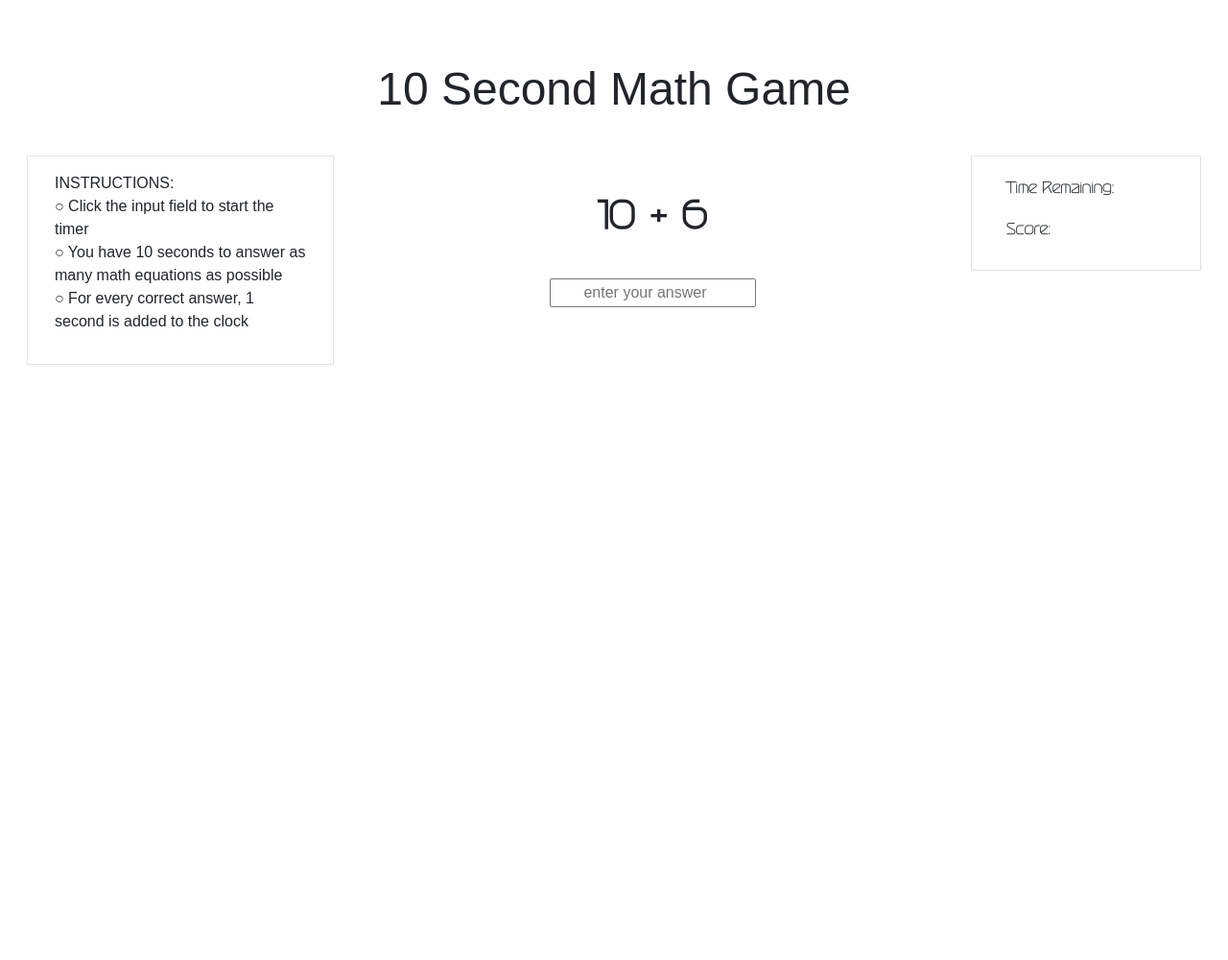
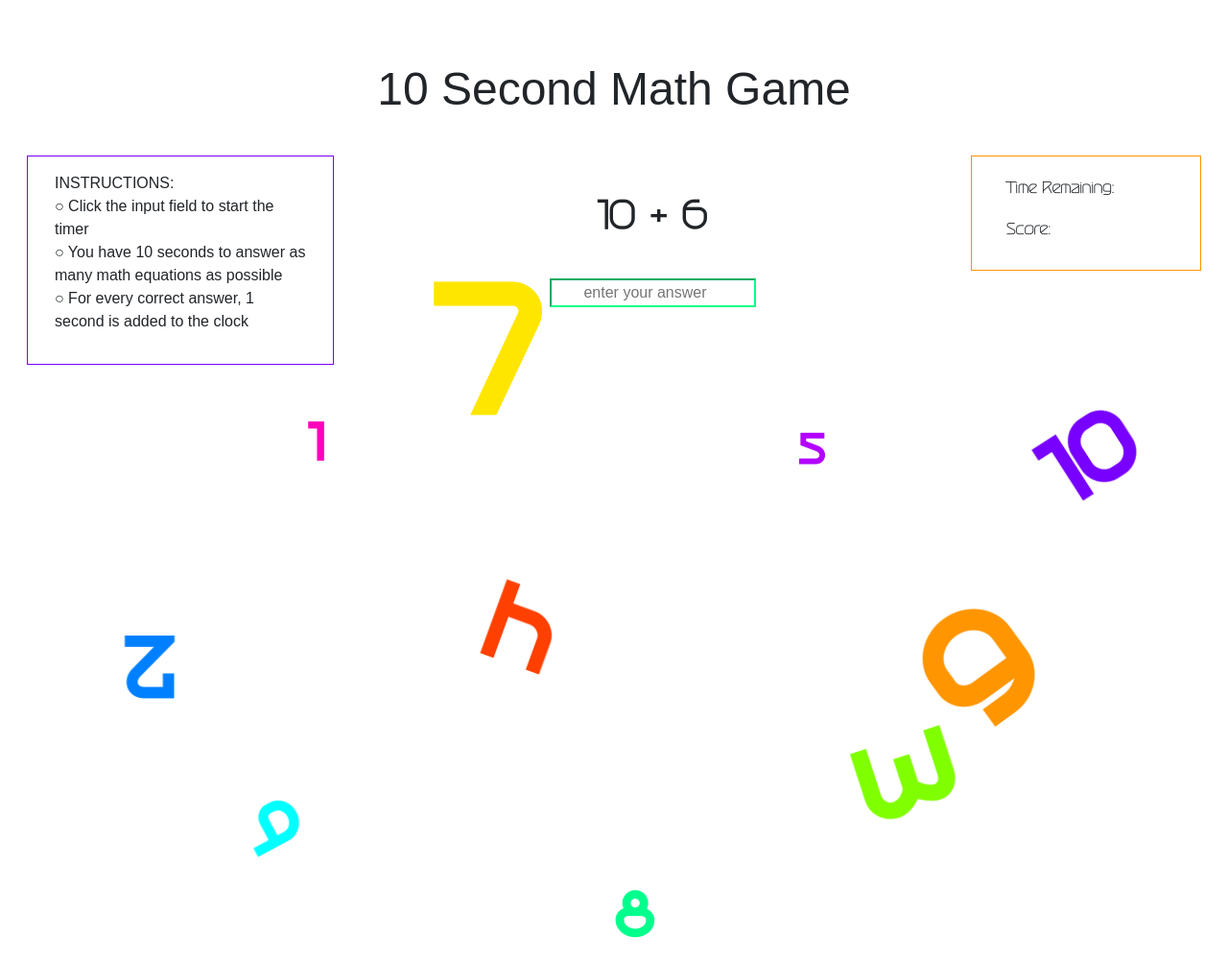
Before and after one commit to willowskyed/mathgame, a plain HTML site: page index.html in a window 1280 px wide. Shown: the whole page at 96% size. Before the commit the page ends 800 px from the top, so only its background shows below. Drawn offline with nearby package versions, Linux system fonts and the light colour scheme; a web font is replaced by a local one.

Commit message:
background animation and styling

```diff
--- a/index.html
+++ b/index.html
@@ -47,6 +47,18 @@
           <input id="user-input" type="number" placeholder="enter your answer"/>
         </div>
       </div>
+      <ul class="circles">
+        <li>1</li>
+        <li>2</li>
+        <li>3</li>
+        <li>4</li>
+        <li>5</li>
+        <li>6</li>
+        <li>7</li>
+        <li>8</li>
+        <li>9</li>
+        <li>10</li>
+      </ul>
     </div>
   </body>
 </html>
--- a/style.css
+++ b/style.css
@@ -13,10 +13,6 @@ html {
 /* xs screens */
 @media (max-width: 576px) {
   html { font-size: 13px; }
-}
-
-.container {
-
 }
 
 h1 {
@@ -48,12 +44,16 @@ p {
   width: 25vw;
   margin-left: 1em;
   padding: 1em;
+  background-color: white;
+  border-color: #7700ff !important;
 }
 
 #scorebox {
   width: 15em;
   margin-right: 1em;
   padding: 1em;
+  background-color: white;
+  border-color: #ff9500 !important;
 }
 
 #gamebox {
@@ -64,6 +64,8 @@ p {
 #user-input {
   font-family: 'Atures-100', sans-serif;
   text-align: center;
+  border-color: #00ff8c;
+  outline-color:  #ffe600;
 }
 
 /* layout for small screens */
@@ -97,3 +99,110 @@ p {
   font-family: 'Atures-900';
   src: url("./fonts/Atures900.otf");
 }
+
+/* background effect */
+h1, #textbox, #gamebox, #scorebox {
+  z-index: 1;
+}
+
+.circles {
+  top: 0;
+  left: 0;
+  width: 100%;
+  height: 50%;
+  overflow: hidden;
+}
+
+.circles li {
+  position: absolute;
+  display: block;
+  list-style: none;
+  font-family: 'Atures-900';
+  animation: animate 10s linear infinite;
+  bottom: -200px;
+  z-index: -1;
+}
+
+.circles li:nth-child(1) {
+  left: 25%;
+  font-size: 50px;
+  animation-delay: 0s;
+  color: #ff00bb;
+}
+
+.circles li:nth-child(2) {
+  left: 10%;
+  font-size: 80px;
+  animation-delay: 2s;
+  animation-duration: 12s;
+  color: #0080ff;
+}
+
+.circles li:nth-child(3) {
+  left: 70%;
+  font-size: 120px;
+  animation-delay: 4s;
+  color: #80ff00;
+}
+
+.circles li:nth-child(4) {
+  left: 40%;
+  font-size: 100px;
+  animation-delay: 0s;
+  animation-duration: 18s;
+  color: #ff4000;
+}
+
+.circles li:nth-child(5) {
+  left: 65%;
+  font-size: 40px;
+  animation-delay: 0s;
+  color: #b300ff;
+}
+
+.circles li:nth-child(6) {
+  left: 75%;
+  font-size: 150px;
+  animation-delay: 3s;
+  color: #ff9500;
+}
+
+.circles li:nth-child(7) {
+  left: 35%;
+  font-size: 170px;
+  animation-delay: 0s;
+  color: #ffe600;
+}
+
+.circles li:nth-child(8) {
+  left: 50%;
+  font-size: 60px;
+  animation-delay: 15s;
+  animation-duration: 45s;
+  color: #00ff8c;
+}
+
+.circles li:nth-child(9) {
+  left: 20%;
+  font-size: 70px;
+  animation-delay: 2s;
+  animation-duration: 35s;
+  color: #00ffff;
+}
+
+.circles li:nth-child(10) {
+  left: 85%;
+  font-size: 90px;
+  animation-delay: 0s;
+  animation-duration: 11s;
+  color: #7700ff;
+}
+
+@keyframes animate {
+  0% {
+    transform: translateY(0) rotate(0deg);
+  }
+  100% {
+    transform: translateY(-1000px) rotate(720deg);
+  }
+}
```
